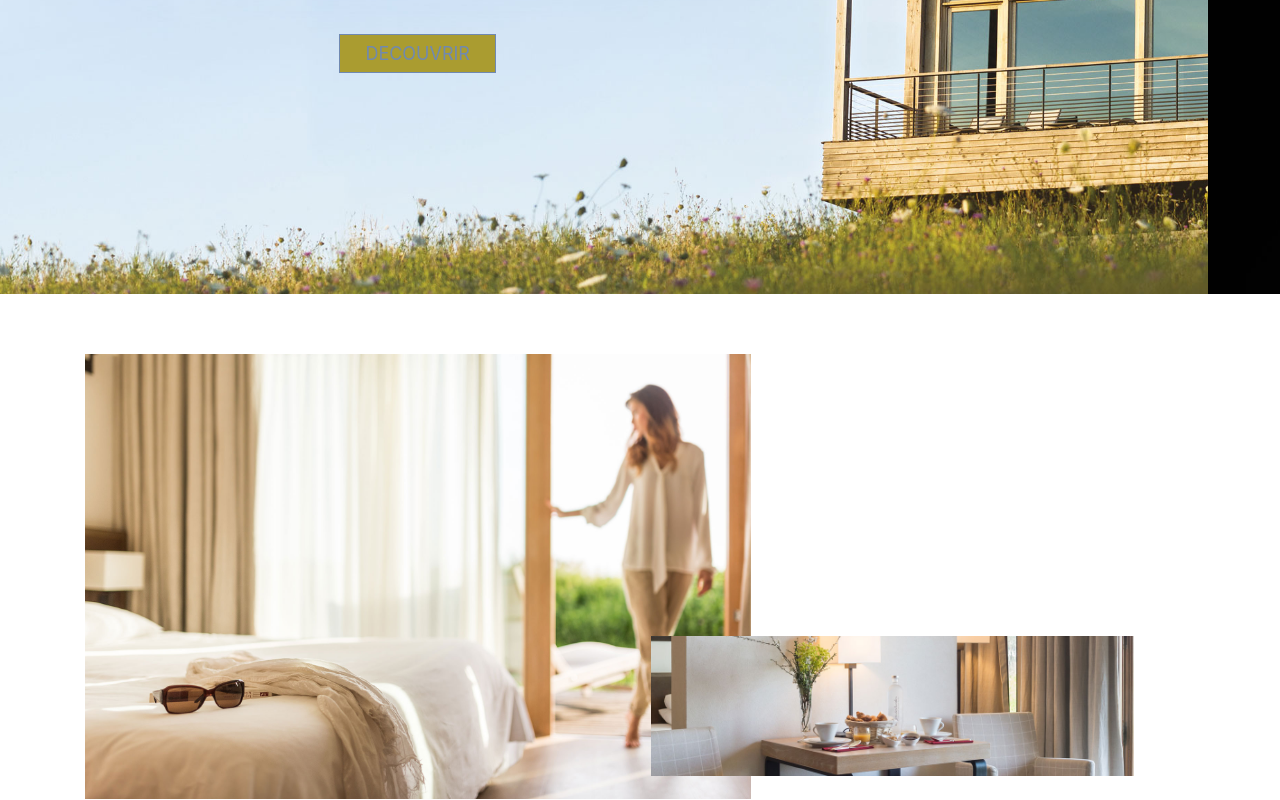
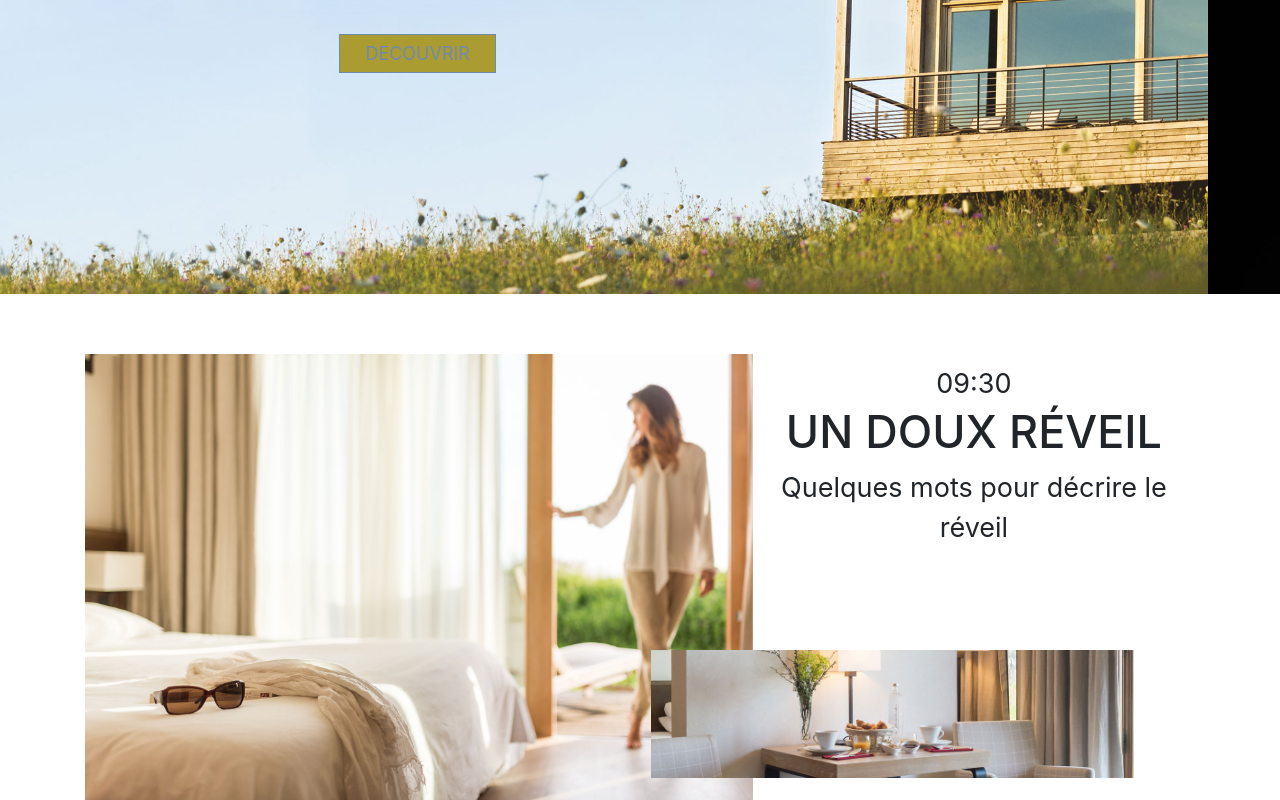
Before and after one commit to cyril-vassallo/LaGreeDesLandes-Next, a Next.js app: page / in a window 1280 px wide. Shown: the part 480-1280 px from the top of the page. Built offline with nearby package versions, Linux system fonts and the light colour scheme.

Commit message:
work on mediaquery on room component and global

```diff
--- a/components/room/Room.jsx
+++ b/components/room/Room.jsx
@@ -6,6 +6,11 @@ export default function Room() {
       <div className={styles.container1}>
         <div className={styles.image1}>
           <img src="/images/Shoot1-433-15.jpg" alt="" />
+        </div>
+        <div className={styles.text}>
+          <span>09:30</span>
+          <h1>UN DOUX RÉVEIL</h1>
+          <p>Quelques mots pour décrire le réveil</p>
         </div>
       </div>
       <div className={styles.container2}>
--- a/components/room/room.module.scss
+++ b/components/room/room.module.scss
@@ -5,7 +5,8 @@
 }
 
 .container1 {
-  width: 60%;
+  display: flex;
+  width: 100%;
 }
 
 .container2 {
@@ -34,22 +35,35 @@
 }
 
 .image2 img {
-    width: 180%;
+  width: 180%;
 }
 
-@media screen and (min-width : 768px){
-  .image2{
-     height: 10vw;
+.text {
+  width: 65%;
+  text-align: center;
+  padding: 10px;
+  p {
+    display: none;
   }
 }
 
-@media screen and (min-width : 576px){
-  .image2{
-     height: 12vw;
+@media screen and (min-width: 576px) {
+  .image2 {
+    height: 14vw;
+  }
+  .text p {
+    display: block;
   }
 }
-@media screen and (min-width : 576px){
-  .image2{
-     height: 11vw;
+
+@media screen and (min-width: 768px) {
+  .image2 {
+    height: 12vw;
   }
 }
+
+@media screen and (min-width: 960px) {
+  .image2 {
+    height: 10vw;
+  }
+}
--- a/styles/global.scss
+++ b/styles/global.scss
@@ -6,6 +6,7 @@ body {
     Cantarell, Fira Sans, Droid Sans, Helvetica Neue, sans-serif;
   line-height: 1.6;
   font-size: 18px;
+
 }
 
 
@@ -19,3 +20,55 @@ header {
   display: flex!important;
   position: relative;
 }
+
+h1, h2, h3, h4, h5, h6, p, a, span {
+	font-size: 100%;
+	font: inherit;
+}
+
+h1{
+  font-size: 0.8rem;
+}
+
+p, span{
+  font-size:0.6rem
+}
+
+@media screen and (min-width: 576px) {
+  .image2 {
+    height: 12vw;
+  }
+  h1 {
+    font-size: 1.1rem;
+  }
+  p {
+    font-size: 0.8rem;
+  }
+  span{
+    font-size: 0.8rem;
+  }
+}
+@media screen and (min-width: 768px) {
+
+ h1 {
+    font-size: 1.5rem;
+  }
+ p {
+    font-size: 1rem;
+  }
+  span{
+  font-size: 1rem;
+}
+}
+@media screen and (min-width: 962px) {
+
+  h1 {
+    font-size: 2rem;
+  }
+  p {
+    font-size: 1.5rem;
+  }
+  span{
+    font-size: 1.5rem;
+  }
+}
```
